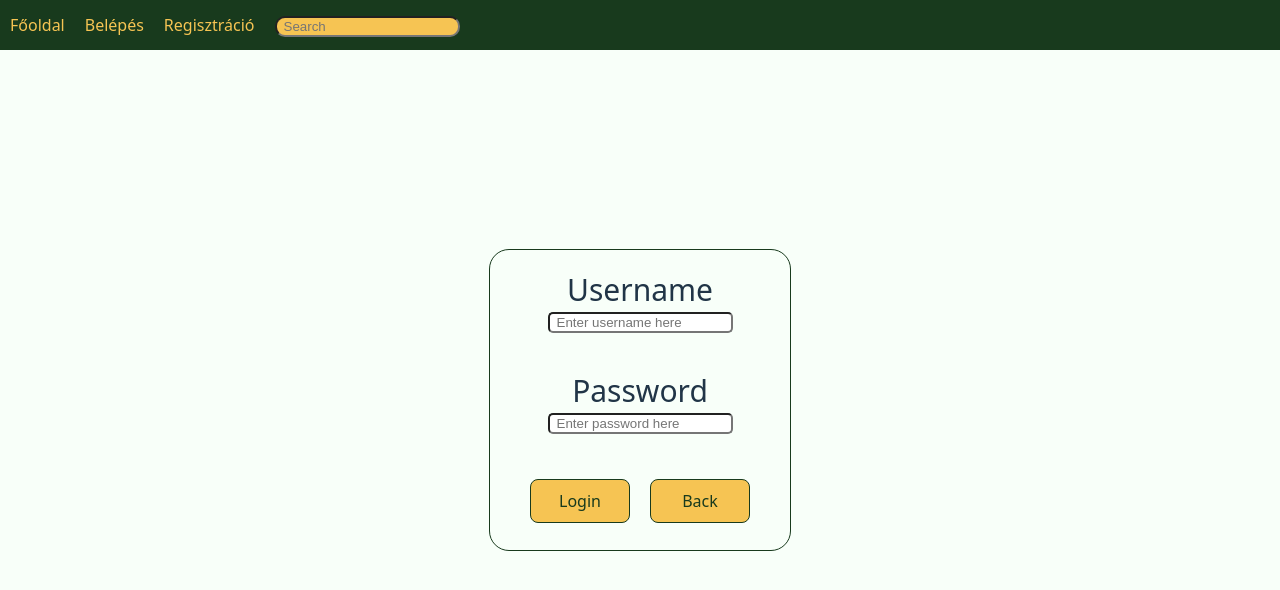
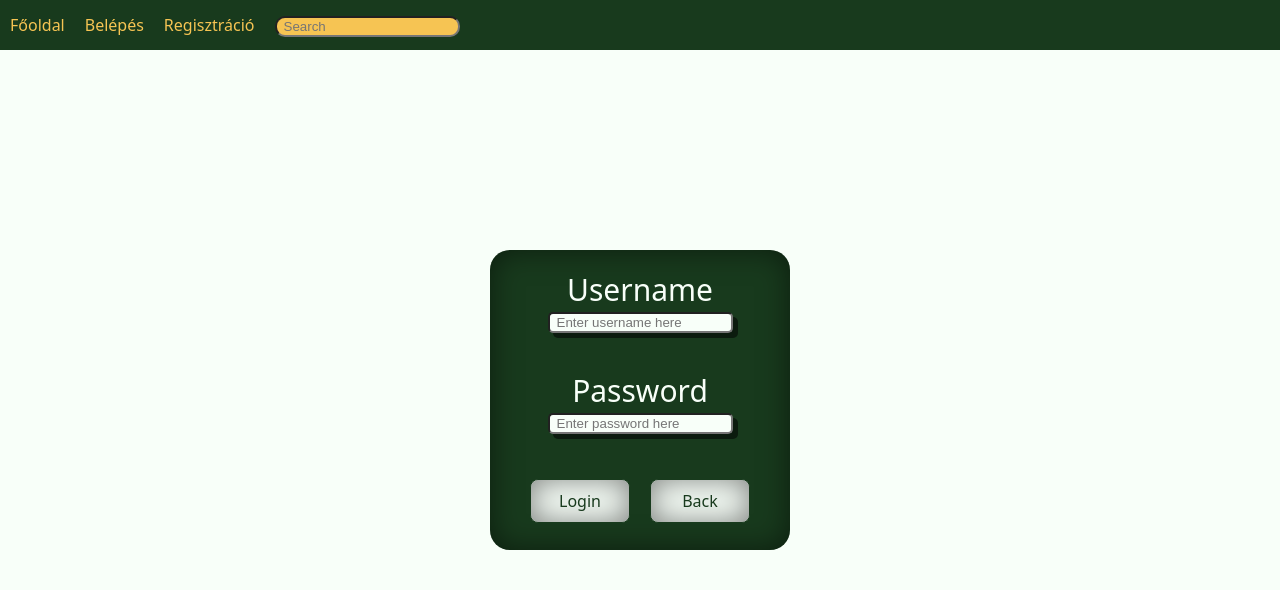
Before and after one commit to olilla92/Jegyzetmegoszto, a React app in the folder frontend/: page /login in a window 1280 px wide. Shown: the top 590 px of the page. Built offline with nearby package versions, Linux system fonts and the light colour scheme; the HTML template or start-up script is replaced by a standard one.

Commit message:
Dizájnolás a login oldalon.

```diff
--- a/frontend/src/LoginRegister.css
+++ b/frontend/src/LoginRegister.css
@@ -1,35 +1,43 @@
 /*Login*/
-body{
+body {
     display: flex;
     justify-content: center;
-
 }
-.formLogin{
+.formLogin {
     display: flex;
     flex-direction: column;
     width: 300px;
     height: 300px;
-    border: 1px solid #183a1d;
     border-radius: 20px;
-
+    background-color: #183a1d;
+    color: #f8fff9;
+    box-shadow: 5px 5px #0b1b0e;
+    box-shadow: inset 0 0 30px rgba(0,0,0,0.5);
 }
-.formPoint{
+.formPoint {
     display: flex;
     flex-direction: column;
     align-items: center;
     font-size: 30px;
 }
-.formPoint, .formButtons{
+.formPoint,
+.formButtons {
     margin: auto;
 }
-.loginButtons{
+.loginButtons {
     width: 100px;
     margin: 10px;
-    background-color: #f6c453;
+    background-color: #f8fff9;
     color: #183a1d;
     border: 1px solid #183a1d;
+    box-shadow: 5px 5px #0b1b0e;
+    box-shadow: inset 0 0 30px rgba(0,0,0,0.5);
 }
-.FormInput{
+.FormInput {
     border-radius: 5px;
     text-indent: 5px;
+    background-color: #f8fff9;
+    color: #183a1d;
+    box-shadow: 5px 5px #0b1b0e;
+
 }
```
